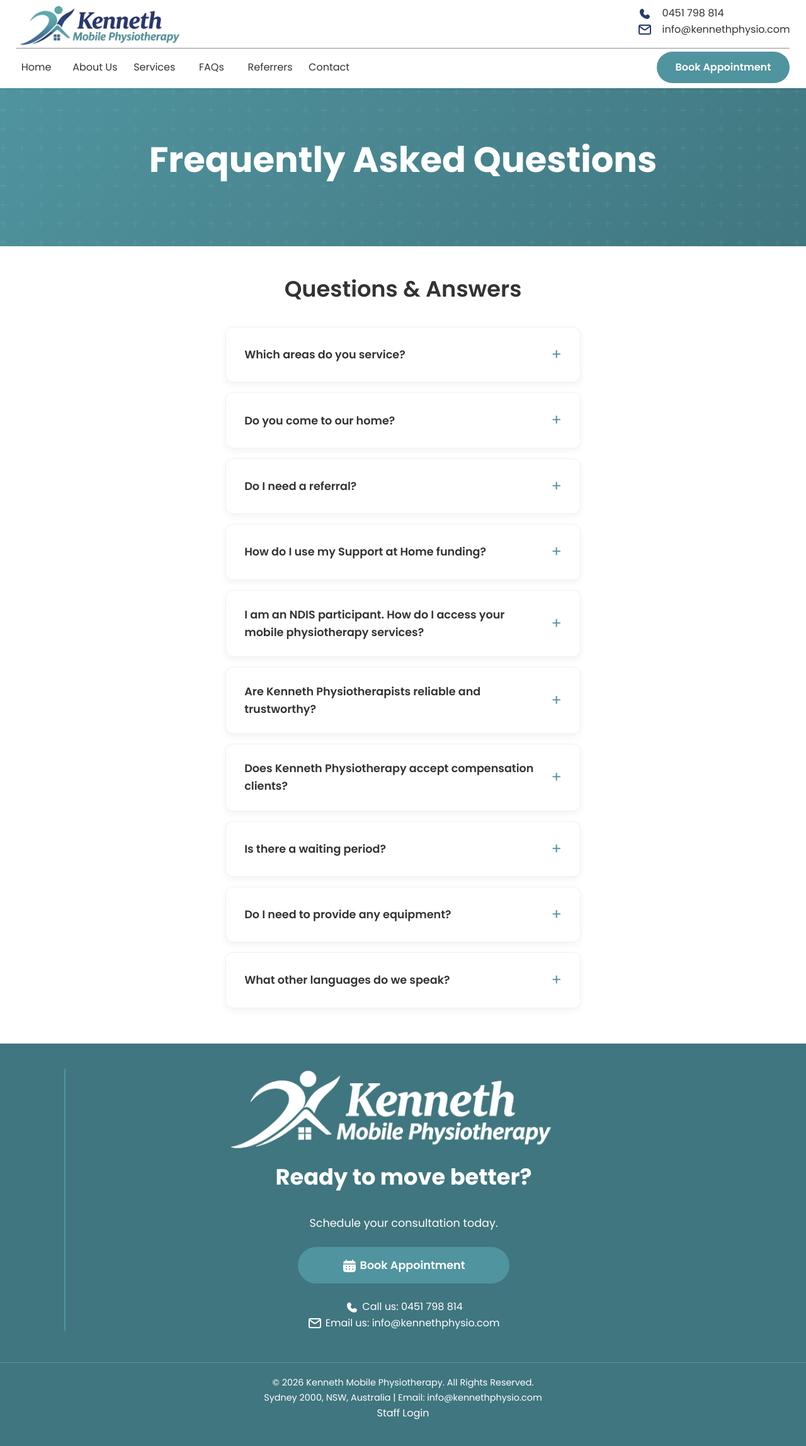
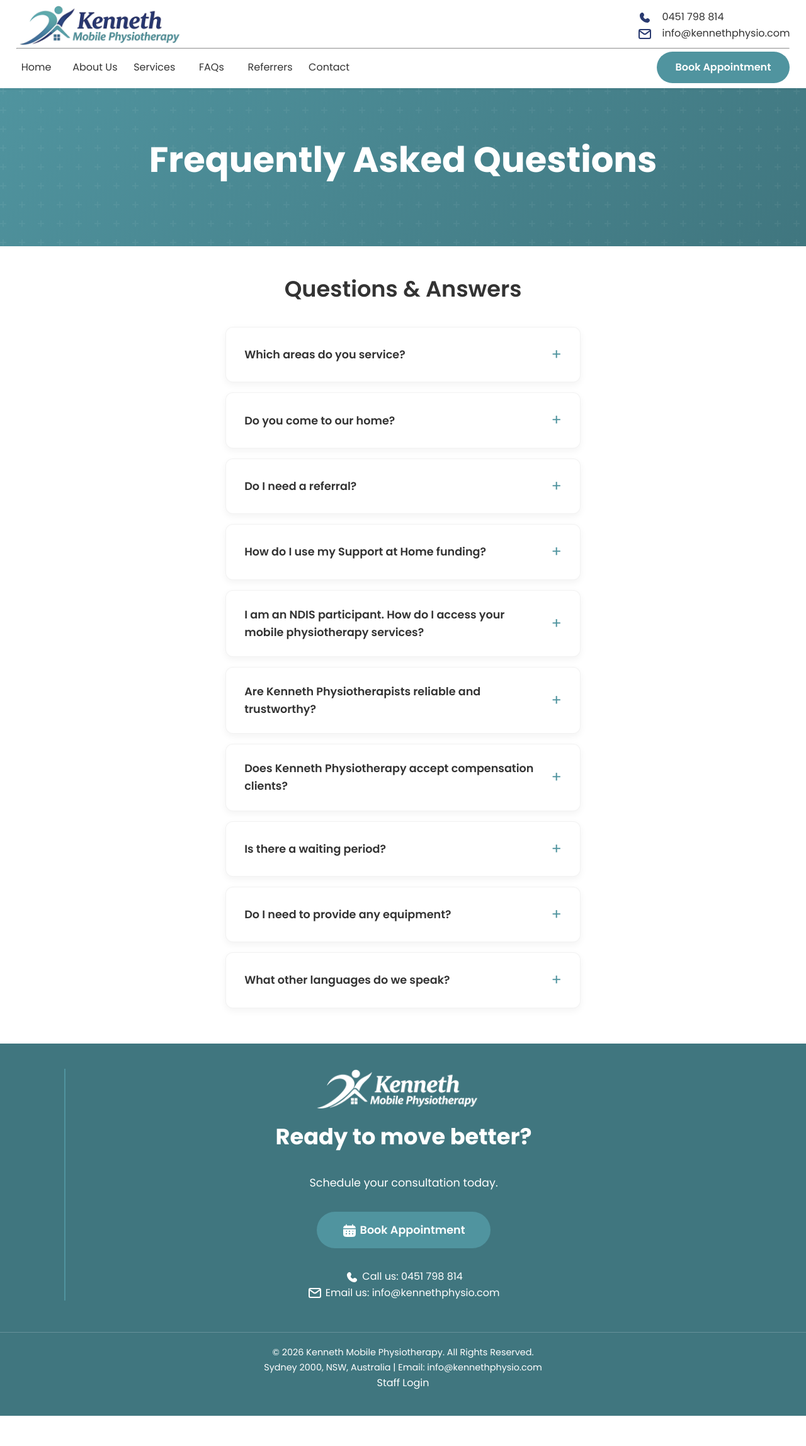
Before and after one commit to sonnel2308/kenneth-mobile-physio, a Flask app: page /faqs in a window 1280 px wide. Shown: the whole page at 63% size. After the commit the page ends 2248 px from the top, so only its background shows below. Run offline with Flask 3, Linux system fonts and the light colour scheme; parts of the project's set-up code (start-up, migrations or seed data) failed here and were passed over; some libraries are stand-ins or nearby versions.

Commit message:
fix mobile responsiveness

```diff
--- a/flask_app/static/css/components/navbar.css
+++ b/flask_app/static/css/components/navbar.css
@@ -150,6 +150,15 @@
 
 /* Responsive Navbar */
 @media (max-width: 768px) {
+    .logo img {
+        height: 32px;
+    }
+
+    .nav-details {
+        font-size: 0.9rem;
+    }
+
+
     .navbar .container {
         flex-direction: column;
         gap: 15px;
--- a/flask_app/static/css/footer.css
+++ b/flask_app/static/css/footer.css
@@ -7,12 +7,6 @@
 .footer-section h2 {
     font-size: 2.2rem;
     margin-bottom: 15px;
-}
-
-.footer-section .btn {
-    width: 20vw;
-    margin: 1vh 1vw;
-    overflow-wrap: break-word;
 }
 
 .footer-section .subtitle {
@@ -67,9 +61,18 @@
     gap: 1.5rem;
 }
 
+.footer-brand-logo {
+    height: 128px;
+    align-self: center;
+}
+
 /* Responsive Design */
 @media (max-width: 1280px) {
     .footer-subsection:not(.footer-cta) {
         display: none;
     }
+
+    .footer-brand-logo {
+        height: 64px;
+    }
 }
--- a/flask_app/static/css/referrers.css
+++ b/flask_app/static/css/referrers.css
@@ -130,3 +130,9 @@
 #support-at-home-providers, #general-practitioners, #ndis {
     scroll-margin-top: 150px;
 }
+
+@media(max-width: 768px) {
+    .referrer-container {
+        width: auto;
+    }
+}
--- a/flask_app/templates/components/footer.html
+++ b/flask_app/templates/components/footer.html
@@ -3,11 +3,11 @@
     <link rel="stylesheet" href="{{ url_for('static', filename='css/footer.css') }}">
     <div class="container">
         <div class="footer-subsection footer-cta">
-            <img src="{{ url_for('static', filename='images/brand-logo-solid.png') }}" style="height:128px; align-self: center;" />
+            <img class="footer-brand-logo" src="{{ url_for('static', filename='images/brand-logo-solid.png') }}" />
             <h2>Ready to move better?</h2>
             <p class="subtitle">Schedule your consultation today.</p>
 
-            <a href="/booking" class="btn btn-primary btn-large">
+            <a href="/booking" class="btn btn-primary btn-large footer-cta-btn">
                 {{ components.icon('calendar') }}
                 Book Appointment
             </a>
--- a/flask_app/templates/components/navbar.html
+++ b/flask_app/templates/components/navbar.html
@@ -3,7 +3,7 @@
     {% import 'macros.html' as components %}
 
     <div class="nav-container">
-        <div style="display: flex; justify-content: space-between;">
+        <div style="display: flex; justify-content: space-between; align-items: center;">
             <div class="logo">
                 <img src="{{ url_for('static', filename='images/brand-logo.png') }}" />
             </div>
```
Also changed, not shown: flask_app/static/css/faqs.css (+1 -42 lines), flask_app/static/css/home.css (+12 -0 lines).
